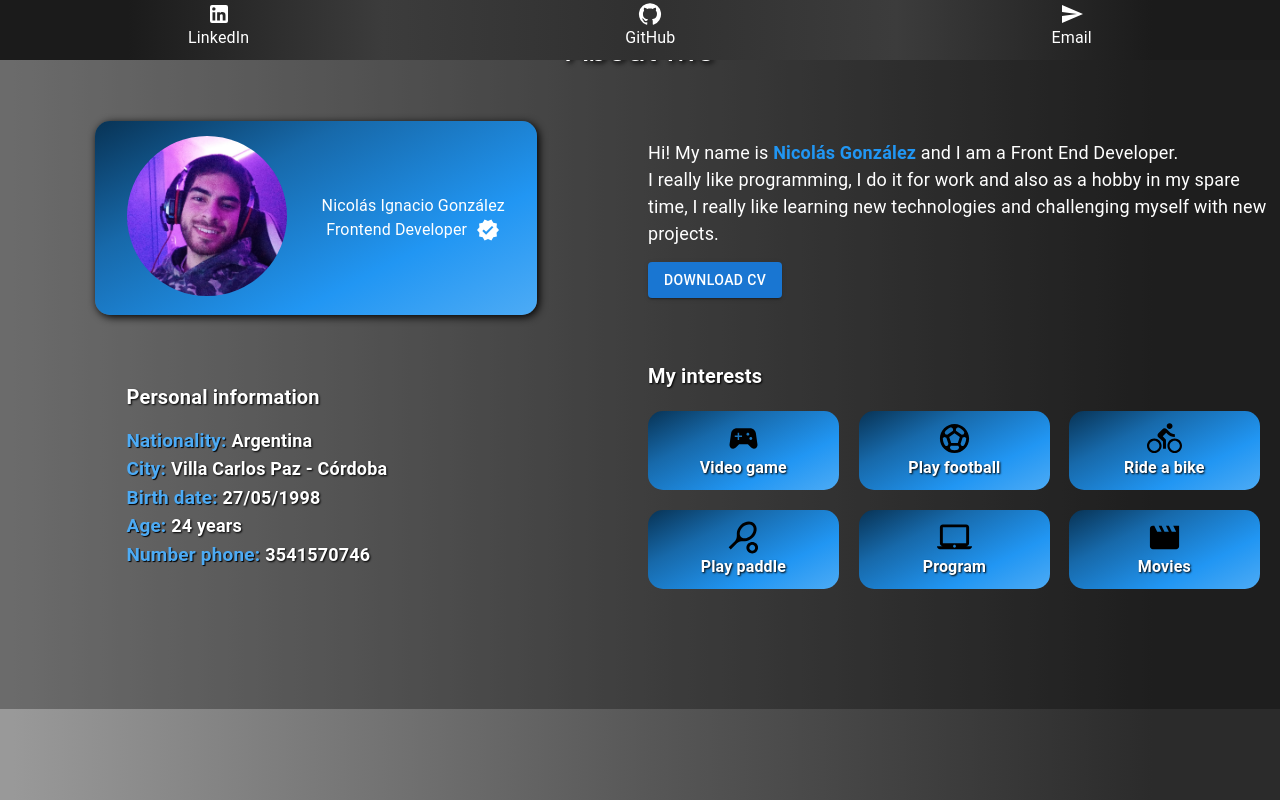
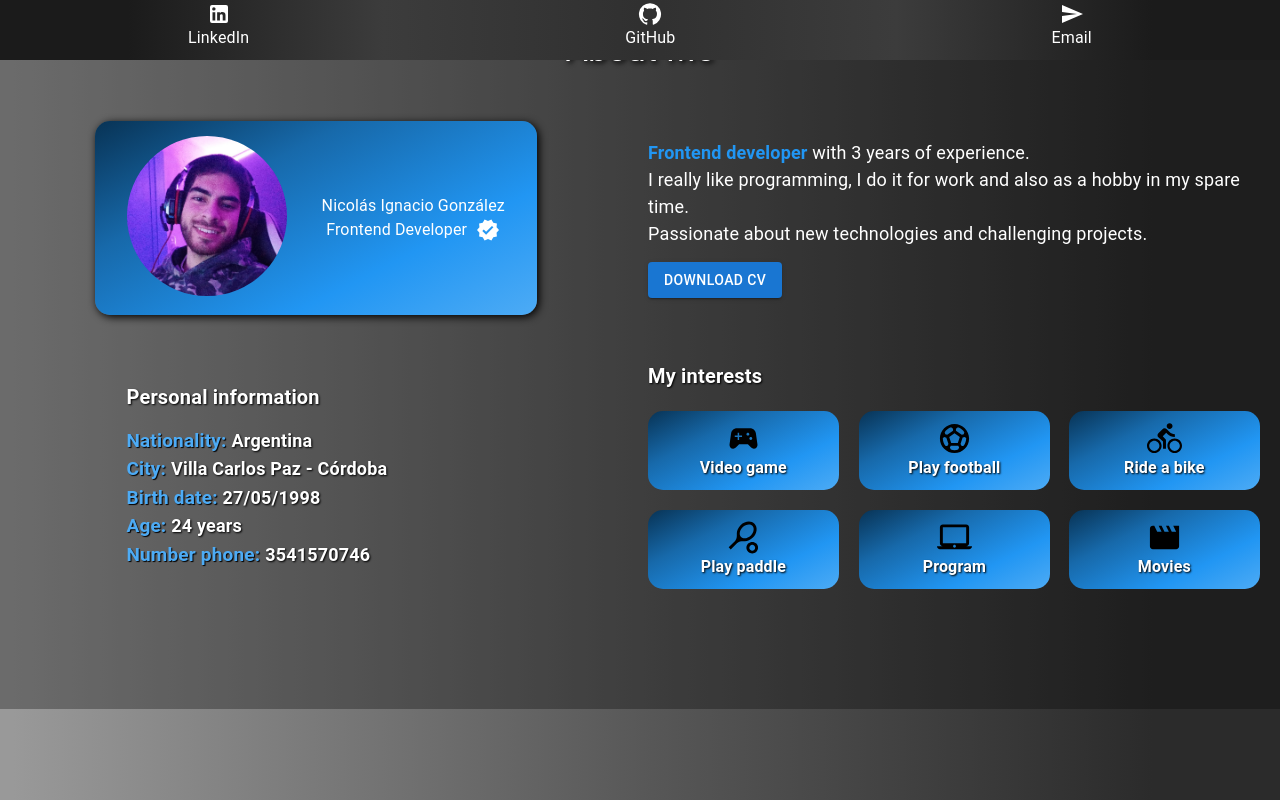
Before and after one commit to Nicogz19/MyPortfolio, a React (Create React App) app: page / in a window 1280 px wide. Shown: the part 740-1540 px from the top of the page. Built offline with nearby package versions, Linux system fonts and the light colour scheme.

Commit message:
delete theme dark

```diff
--- a/src/App.css
+++ b/src/App.css
@@ -17,13 +17,3 @@ a {
 * {
   box-sizing: border-box;
 }
-
-@media (prefers-color-scheme: dark) {
-  html {
-    color-scheme: dark;
-  }
-  body {
-    color: white;
-    background: black;
-  }
-}
--- a/src/Components/About/Index.js
+++ b/src/Components/About/Index.js
@@ -44,8 +44,9 @@ const About = () => {
                     </Box>
                 </Grid>
                 <Grid item xs={12} sm={12} md={6} className='resume'>
-                    <Typography>Hi! My name is <span>Nicolás González</span> and I am a Front End Developer.</Typography>
-                    <Typography>I really like programming, I do it for work and also as a hobby in my spare time, I really like learning new technologies and challenging myself with new projects.</Typography>
+                    <Typography><span>Frontend developer</span> with 3 years of experience.</Typography>
+                    <Typography>I really like programming, I do it for work and also as a hobby in my spare time.</Typography>
+                    <Typography>Passionate about new technologies and challenging projects.</Typography>
                     <Button color='primary' variant='contained' href="../../CV_Nico.docx.pdf" download>Download CV</Button>
                 </Grid>
             </Grid>
--- a/src/Components/Experience/Index.js
+++ b/src/Components/Experience/Index.js
@@ -71,7 +71,7 @@ const CardAdvitersEperience = () => <Box className='card'>
         <Typography className='bold'>Used technology</Typography>
         <Stack direction="row" spacing={1} className='chipContainer'>
             <Chip label="Css" variant="outlined" />
-            <Chip label="Styled-component" variant="outlined" />
+            <Chip label="Sass" variant="outlined" />
             <Chip label="Responsive-design" variant="outlined" />
         </Stack>
         <Stack direction="row" spacing={1} className='chipContainer'>
```
